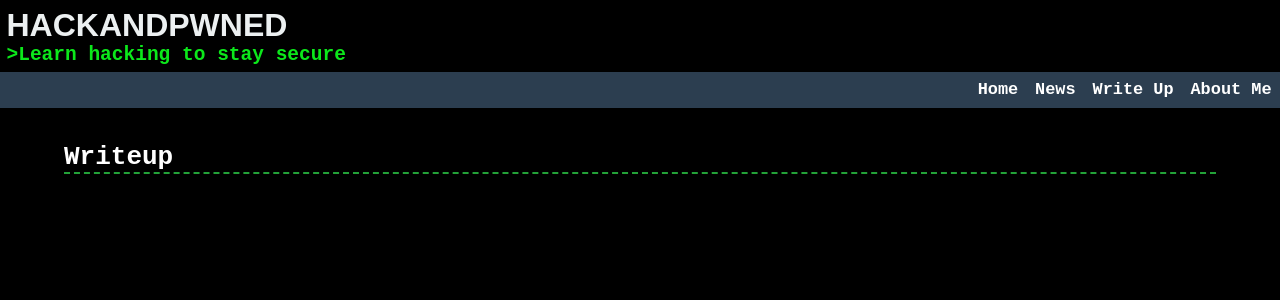
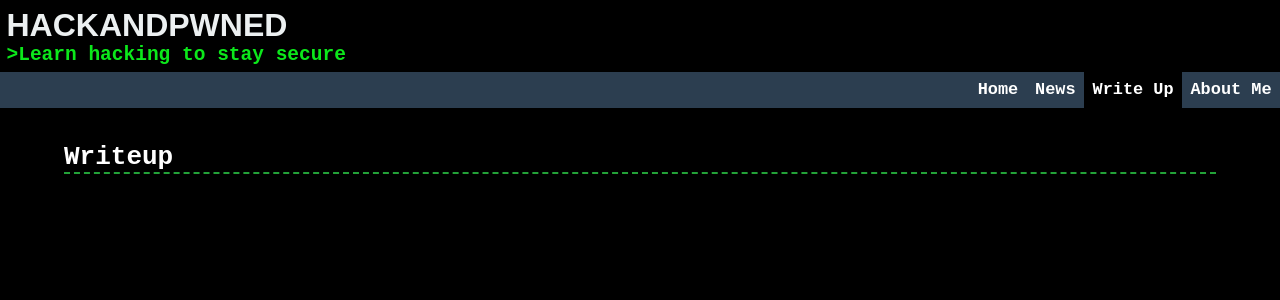
Before and after one commit to L3akM3-0day/hackandpwned, a Jekyll site: the page built from writeup.html, in a window 1280 px wide. Shown: the top 300 px of the page. Built offline with Jekyll 4.4.1, drawn with Linux system fonts in a browser that asks for light colours.

Commit message:
Update default.html

```diff
--- a/_layouts/default.html
+++ b/_layouts/default.html
@@ -15,7 +15,7 @@
 				<nav class="menu">
 					<a href="#" class="{% if page.url == '/index.html' %}current{% endif %}">Home</a>
 					<a href="#" class="{% if page.url == '/index.html' %}current{% endif %}">News</a>
-					<a href="#" class="{% if page.url == '/index.html' %}current{% endif %}">Write Up</a>
+					<a href="#" class="{% if page.url == '/writeup.html' %}current{% endif %}">Write Up</a>
 					<a href="#" class="{% if page.url == '/index.html' %}current{% endif %}">About Me</a>
 				</nav>
 			</header>
```
